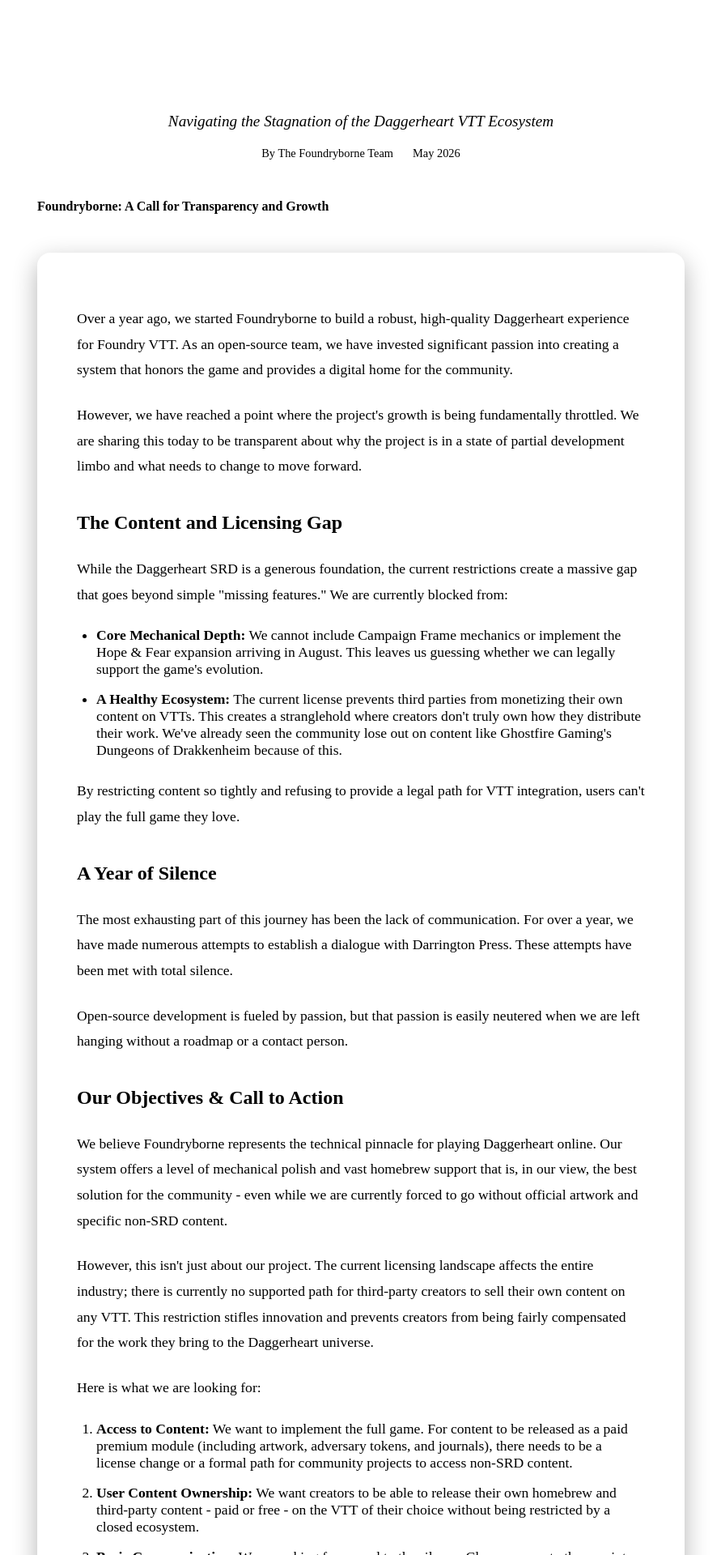
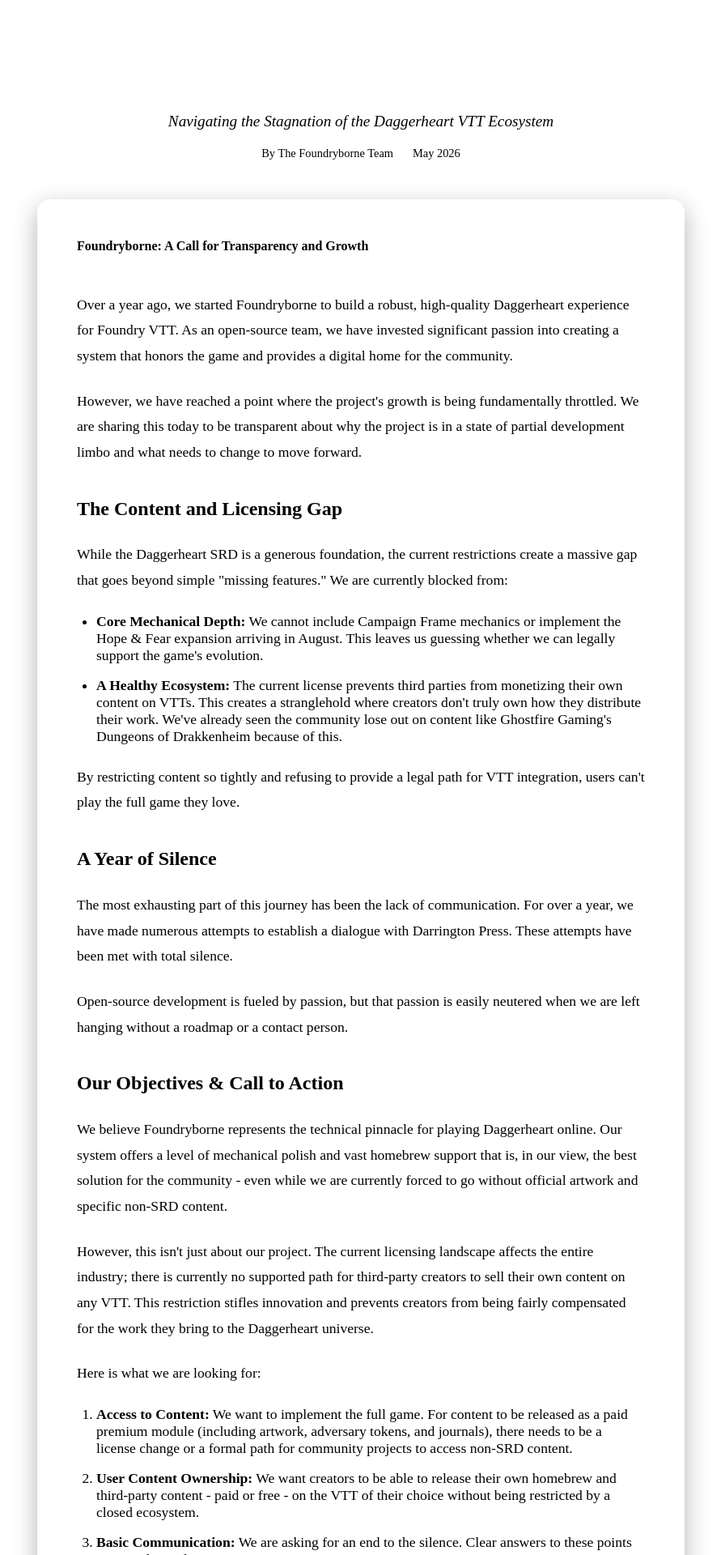
Before and after one commit to Foundryborne/foundryborne-web, a Jekyll site: the page built from open-letter.html, in a window 1280 px wide. Shown: the top 1920 px of the page at 81% size, without its empty margins (194-1085 px from the left). Built offline with Jekyll 4.4.1, drawn with Linux system fonts in a browser that asks for light colours.

Commit message:
move notice banner inside the letter-content section in open-letter.html

```diff
--- a/open-letter.html
+++ b/open-letter.html
@@ -15,11 +15,12 @@
     </div>
   </header>
 
-  <div class="notice-banner" style="margin-bottom: 3rem; max-width: 100%;">
-    <strong>Foundryborne: A Call for Transparency and Growth</strong>
-  </div>
+
 
   <section class="letter-content card-bg">
+    <div class="notice-banner" style="margin-bottom: 3rem; max-width: 100%;">
+      <strong>Foundryborne: A Call for Transparency and Growth</strong>
+    </div>
     <p>
       Over a year ago, we started Foundryborne to build a robust, high-quality Daggerheart experience for Foundry VTT.
       As an open-source team, we have invested significant passion into creating a system that honors the game and
```
